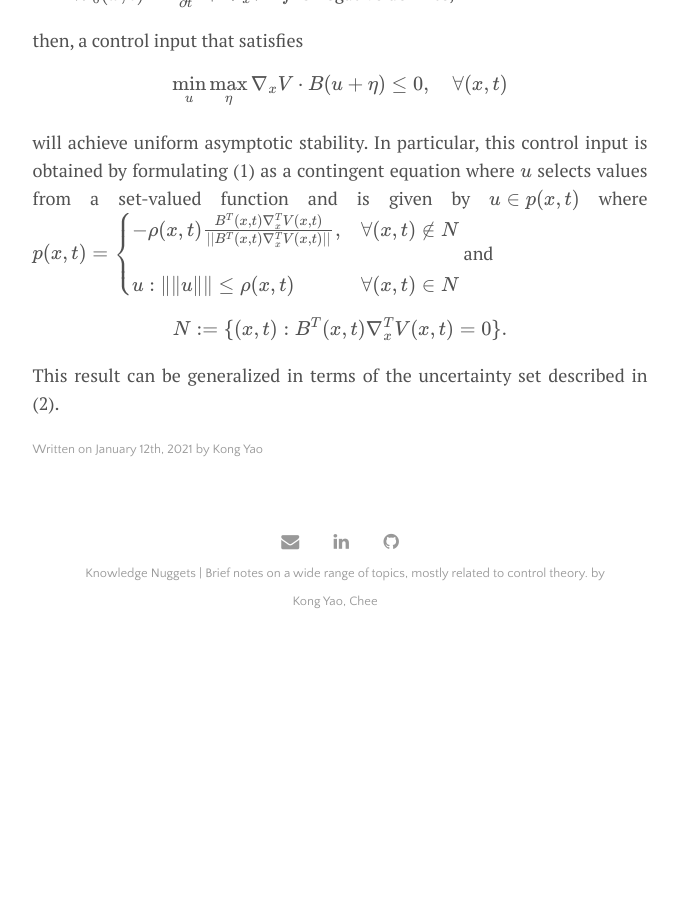
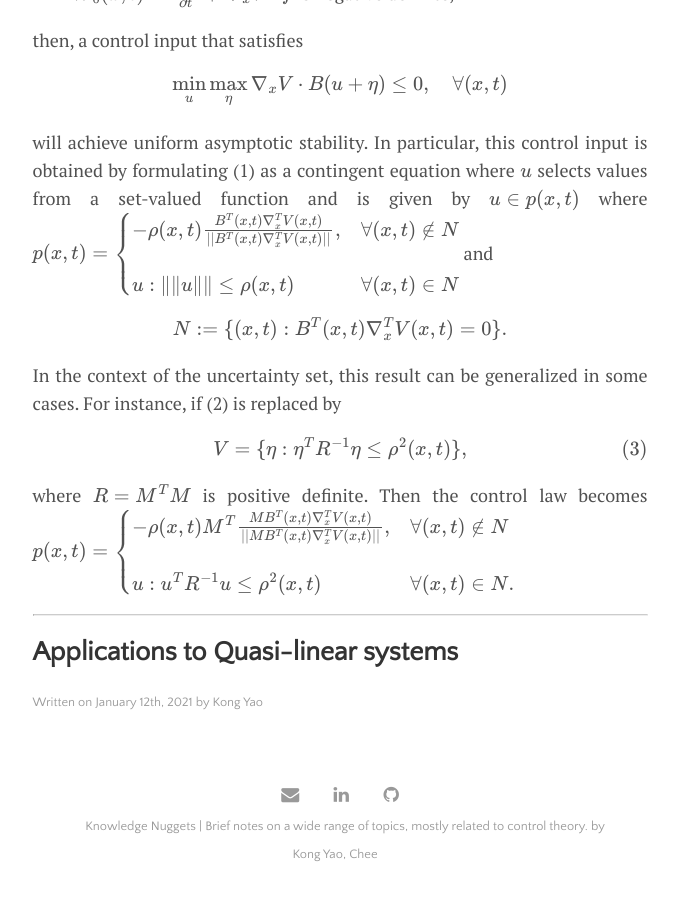
Before and after one commit to CheeGY/cheegy.github.io, a Jekyll site: the page built from _posts/2021-01-12-Gutman1979.md, in a window 1280 px wide and 900 px high, scrolled down 2809 px. Shown: the whole window, without its empty margins (300-979 px from the left). Built offline with Jekyll 4.4.1, drawn with Linux system fonts in a browser that asks for light colours; formulas are drawn with MathJax 3; before the commit the page ends 3456 px from its top, so only the background shows below that.

Commit message:
Update 2021-01-12-Gutman1979.md

```diff
--- a/_posts/2021-01-12-Gutman1979.md
+++ b/_posts/2021-01-12-Gutman1979.md
@@ -75,13 +75,26 @@ then, a control input that satisfies
 will achieve uniform asymptotic stability. In particular, this control input is obtained by formulating (1) as a contingent equation where $u$ selects values from a set-valued function and is given by $u \in p(x,t)$ where
 $$
 p(x,t) = \begin{cases}
-            -\rho(x,t) \frac{B^T(x,t) \nabla_x^T V(x,t)}{||B^T(x,t) \nabla_x^T V(x,t)||}, & \forall (x,t) \notin N \\
-            \\{u : \|\|u\|\| \leq \rho(x,t)\\} &\forall (x,t) \in N
-            \end{cases}
+        -\rho(x,t) \frac{B^T(x,t) \nabla_x^T V(x,t)}{||B^T(x,t) \nabla_x^T V(x,t)||}, & \forall (x,t) \notin N \\
+        \\{u : \|\|u\|\| \leq \rho(x,t)\\} &\forall (x,t) \in N
+        \end{cases}
 $$
 and
 \begin{equation}
 N := \\{(x,t): B^T(x,t) \nabla_x^T V(x,t) = 0\\}. \notag
 \end{equation}
 
-This result can be generalized in terms of the uncertainty set described in (2).
+In the context of the uncertainty set, this result can be generalized in some cases. For instance, if (2) is replaced by
+\begin{equation}
+V = \\{ \eta : \eta^T R^{-1} \eta \leq \rho^2 (x,t)\\},
+\end{equation}
+where $R=M^T M$ is positive definite. Then the control law becomes
+$$
+p(x,t) = \begin{cases}
+        -\rho(x,t) M^T \frac{MB^T(x,t) \nabla_x^T V(x,t)}{||MB^T(x,t) \nabla_x^T V(x,t)||}, & \forall (x,t) \notin N \\
+        \\{u : u^T R^{-1} u \leq \rho^2(x,t)\\} &\forall (x,t) \in N.
+        \end{cases}
+$$
+
+---
+## Applications to Quasi-linear systems
```
